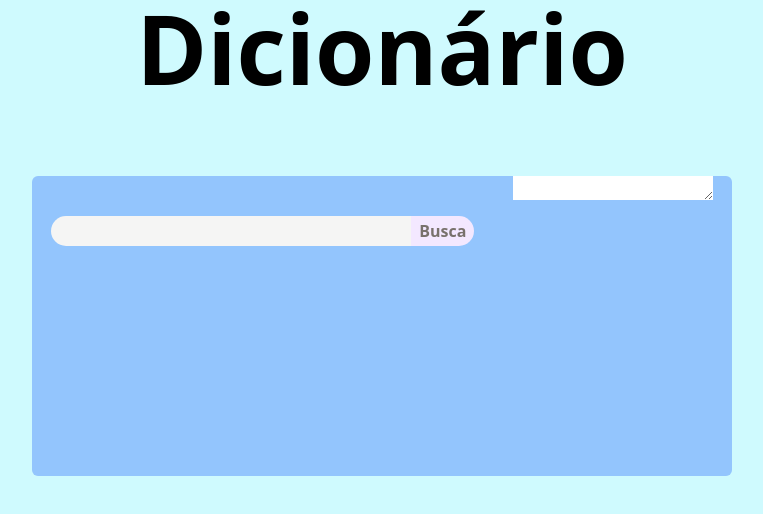
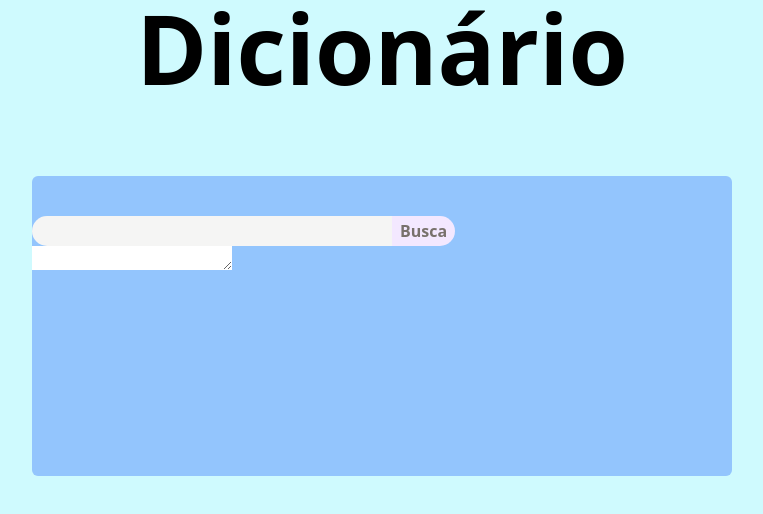
Before and after one commit to edgarrps/dic-ptbr, a React (Vite) app: page / in a window 1280 px wide. Shown: the top 514 px of the page, without its empty margins (258-1021 px from the left). Built offline with nearby package versions, Linux system fonts and the light colour scheme.

Commit message:
Initial organization of searchbox

```diff
--- a/src/Components/SearchInput.tsx
+++ b/src/Components/SearchInput.tsx
@@ -2,16 +2,16 @@ import ReactTextareaAutosize from "react-textarea-autosize"
 
 const SearchInput = () => {
     return (
-        <>
+        <div>
             <div className='flex mt-10 mx-auto'>
                 <input className='bg-stone-100 rounded-l-full w-[360px] h-[30px]' type='text' />
                 <button className='bg-purple-100 rounded-r-full pl-2 pr-2 w-auto h-[30px] font-bold text-stone-500'>Busca</button>
             </div>
 
-            <div className='flex mx-auto'>
+            <div className='flex mx-auto items-center content-center'>
                 <ReactTextareaAutosize />
             </div>
-        </>
+        </div>
     )
 }
 
```
